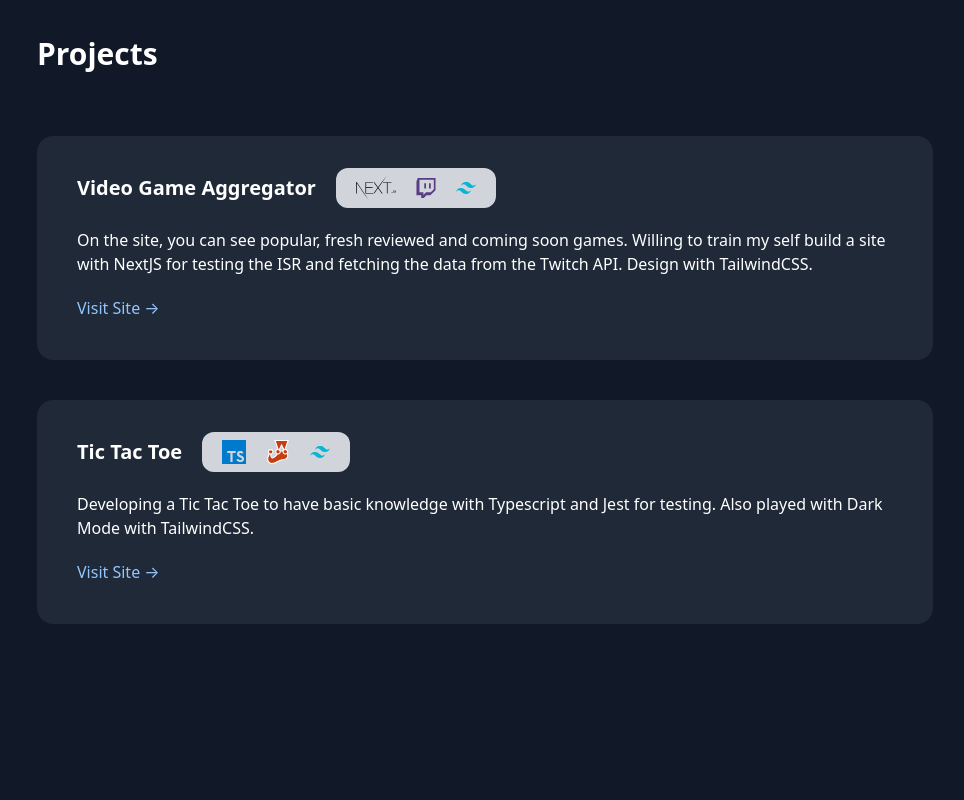
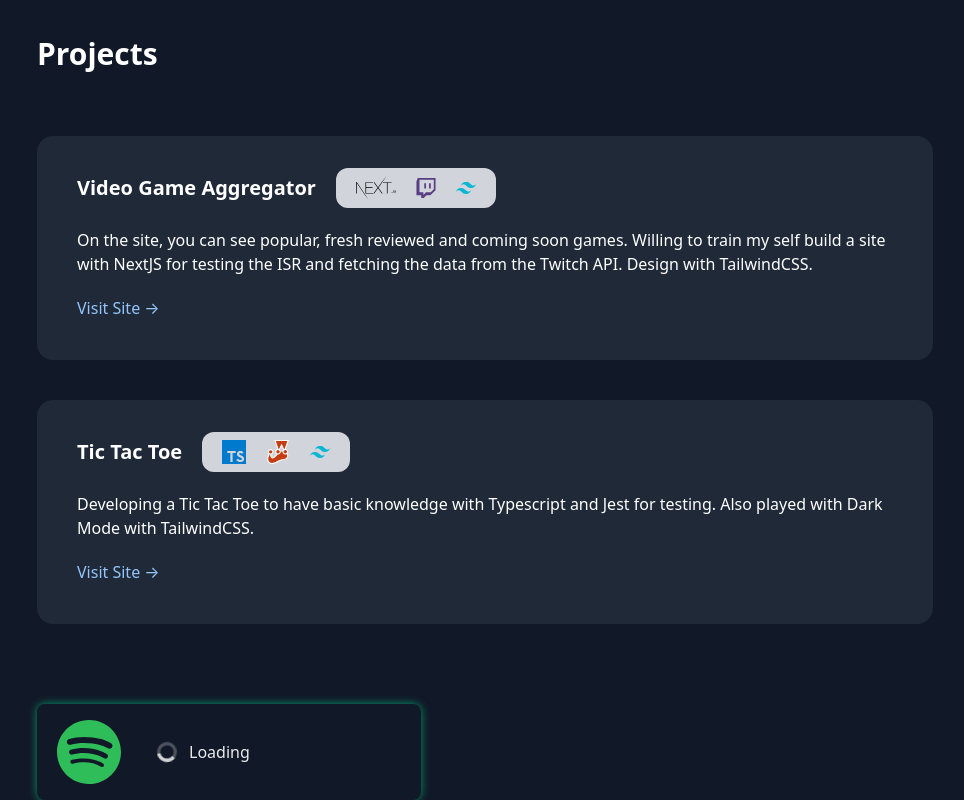
Before and after one commit to santos-pierre/next-portfolio, a Next.js app: page / in a window 1280 px wide. Shown: the part 868-1668 px from the top of the page, without its empty margins (155-1119 px from the left). Before the commit the page ends 1572 px from the top, so only its background shows below. Built offline with nearby package versions, Linux system fonts and the light colour scheme; a web font is replaced by a local one.

Commit message:
Spotify Api Get Current Track + Start Design Spotify Component (Loading State)

```diff
--- /dev/null
+++ b/components/SpotifyCurrentTrack.tsx
@@ -0,0 +1,56 @@
+import SpotifyIcon from './ui/icons/SpotifyLogo';
+import useSWR from 'swr';
+import SpotifyLoadingState from './ui/spotify/SpotifyLoadingState';
+
+const fetcher = (...args: [any]) => fetch(...args).then((res) => res.json());
+
+const SpotifyCurrentTrack = () => {
+    // const { data, error } = useSWR('/api/spotify/playing', fetcher);
+
+    // if (error) {
+    //     return (
+    //         <div className="relative">
+    //             <div className="absolute inset-0 bg-green-600 rounded-lg w-96 blur-md"> </div>
+    //             <div className="relative flex items-center h-24 px-5 space-x-5 bg-gray-900 rounded-lg w-96">
+    //                 <SpotifyIcon className="w-16 h-16" />
+    //                 <div>
+    //                     <p>Not Playing</p>
+    //                 </div>
+    //             </div>
+    //         </div>
+    //     );
+    // }
+
+    // if (!data) {
+    //     return <SpotifyLoadingState />;
+    // }
+
+    // if (!data.is_playing) {
+    //     return (
+    //         <div className="relative">
+    //             <div className="absolute inset-0 bg-green-600 rounded-lg w-96 blur-md"> </div>
+    //             <div className="relative flex items-center h-24 px-5 space-x-5 bg-gray-900 rounded-lg w-96">
+    //                 <SpotifyIcon className="w-16 h-16" />
+    //                 <div>
+    //                     <p>Not Playing</p>
+    //                 </div>
+    //             </div>
+    //         </div>
+    //     );
+    // }
+
+    // return (
+    //     <div className="relative">
+    //         <div className="absolute inset-0 bg-green-600 rounded-lg w-96 blur-md"> </div>
+    //         <div className="relative flex items-center h-24 px-5 space-x-5 bg-gray-900 rounded-lg w-96">
+    //             <SpotifyIcon className="w-16 h-16" />
+    //             <div>
+    //                 <p>Not Playing</p>
+    //             </div>
+    //         </div>
+    //     </div>
+    // );
+    return <SpotifyLoadingState />;
+};
+
+export default SpotifyCurrentTrack;
--- a/components/ui/Cards/Projects/ListProjects.tsx
+++ b/components/ui/Cards/Projects/ListProjects.tsx
@@ -9,7 +9,7 @@ const ListProjects: React.FC<ListProjectsProps> = ({ projects }) => {
     return (
         <ul className="my-16 space-y-10 mx-7 md:mx-0">
             {projects.map((project, index) => {
-                return <ItemProject project={project} index={index} />;
+                return <ItemProject project={project} index={index} key={`${project.title}_${index}`} />;
             })}
         </ul>
     );
--- /dev/null
+++ b/components/ui/icons/SpotifyLogo.tsx
@@ -0,0 +1,14 @@
+import { SVGProps } from 'react';
+
+const SpotifyIcon: React.FC<SVGProps<SVGSVGElement>> = ({ ...props }) => {
+    return (
+        <svg xmlns="http://www.w3.org/2000/svg" viewBox="0 0 2931 2931" {...props}>
+            <path
+                d="M1465.5 0C656.1 0 0 656.1 0 1465.5S656.1 2931 1465.5 2931 2931 2274.9 2931 1465.5C2931 656.2 2274.9.1 1465.5 0zm672.1 2113.6c-26.3 43.2-82.6 56.7-125.6 30.4-344.1-210.3-777.3-257.8-1287.4-141.3-49.2 11.3-98.2-19.5-109.4-68.7-11.3-49.2 19.4-98.2 68.7-109.4C1242.1 1697.1 1721 1752 2107.3 1988c43 26.5 56.7 82.6 30.3 125.6zm179.3-398.9c-33.1 53.8-103.5 70.6-157.2 37.6-393.8-242.1-994.4-312.2-1460.3-170.8-60.4 18.3-124.2-15.8-142.6-76.1-18.2-60.4 15.9-124.1 76.2-142.5 532.2-161.5 1193.9-83.3 1646.2 194.7 53.8 33.1 70.8 103.4 37.7 157.1zm15.4-415.6c-472.4-280.5-1251.6-306.3-1702.6-169.5-72.4 22-149-18.9-170.9-91.3-21.9-72.4 18.9-149 91.4-171 517.7-157.1 1378.2-126.8 1922 196 65.1 38.7 86.5 122.8 47.9 187.8-38.5 65.2-122.8 86.7-187.8 48z"
+                fill="#2ebd59"
+            />
+        </svg>
+    );
+};
+
+export default SpotifyIcon;
--- /dev/null
+++ b/components/ui/spotify/SpotifyLoadingState.tsx
@@ -0,0 +1,37 @@
+import SpotifyIcon from '../icons/SpotifyLogo';
+
+const SpotifyLoadingState = () => {
+    return (
+        <div className="relative">
+            <div className="absolute inset-0 bg-green-600 rounded-lg w-96 blur-sm"> </div>
+            <div className="relative flex items-center h-24 px-5 space-x-5 bg-gray-900 rounded-lg w-96">
+                <SpotifyIcon className="w-16 h-16" />
+                <div className="flex items-center flex-grow pl-5">
+                    <svg
+                        className="w-5 h-5 mr-3 -ml-1 text-white animate-spin"
+                        xmlns="http://www.w3.org/2000/svg"
+                        fill="none"
+                        viewBox="0 0 24 24"
+                    >
+                        <circle
+                            className="opacity-25"
+                            cx="12"
+                            cy="12"
+                            r="10"
+                            stroke="currentColor"
+                            strokeWidth="4"
+                        ></circle>
+                        <path
+                            className="opacity-75"
+                            fill="currentColor"
+                            d="M4 12a8 8 0 018-8V0C5.373 0 0 5.373 0 12h4zm2 5.291A7.962 7.962 0 014 12H0c0 3.042 1.135 5.824 3 7.938l3-2.647z"
+                        ></path>
+                    </svg>
+                    <span className="font-light animate-pulse">Loading</span>
+                </div>
+            </div>
+        </div>
+    );
+};
+
+export default SpotifyLoadingState;
--- /dev/null
+++ b/lib/spotify.ts
@@ -0,0 +1,49 @@
+import querystring from 'querystring';
+
+const client_id = process.env.SPOTIFY_CLIENT_ID;
+const client_secret = process.env.SPOTIFY_CLIENT_SECRET;
+const refresh_token = process.env.SPOTIFY_REFRESH_TOKEN;
+
+const basic = Buffer.from(`${client_id}:${client_secret}`).toString('base64');
+const TOKEN_ENDPOINT = `https://accounts.spotify.com/api/token`;
+
+const getAccessToken = async () => {
+    const response = await fetch(TOKEN_ENDPOINT, {
+        method: 'POST',
+        headers: {
+            Authorization: `Basic ${basic}`,
+            'Content-Type': 'application/x-www-form-urlencoded',
+        },
+        body: querystring.stringify({
+            grant_type: 'refresh_token',
+            refresh_token,
+        }),
+    });
+
+    return response.json();
+};
+
+const CURRENT_USER_PROFILE = `https://api.spotify.com/v1/me`;
+const CURRENT_PLAYING_TRACK = `https://api.spotify.com/v1/me/player/currently-playing`;
+
+export const getCurrentUserProfile = async () => {
+    const { access_token } = await getAccessToken();
+
+    return fetch(CURRENT_USER_PROFILE, {
+        headers: {
+            Authorization: `Bearer ${access_token}`,
+            'Content-Type': 'application/json',
+        },
+    });
+};
+
+export const getCurrentPlayingTrack = async () => {
+    const { access_token } = await getAccessToken();
+
+    return fetch(CURRENT_PLAYING_TRACK, {
+        headers: {
+            Authorization: `Bearer ${access_token}`,
+            'Content-Type': 'application/json',
+        },
+    });
+};
--- a/package.json
+++ b/package.json
@@ -11,7 +11,8 @@
     "dependencies": {
         "next": "^12.0.2",
         "react": "17.0.2",
-        "react-dom": "17.0.2"
+        "react-dom": "17.0.2",
+        "swr": "^1.0.1"
     },
     "devDependencies": {
         "@headlessui/react": "^1.4.1",
--- /dev/null
+++ b/pages/api/spotify/playing.ts
@@ -0,0 +1,31 @@
+import type { NextApiRequest, NextApiResponse } from 'next';
+import { getCurrentPlayingTrack } from '../../../lib/spotify';
+
+export default async (_req: NextApiRequest, res: NextApiResponse) => {
+    const response = await getCurrentPlayingTrack();
+    if (response.status === 204) {
+        return res.status(200).json({ message: 'Not PLaying', is_playing: false });
+    }
+
+    if (response.status === 200) {
+        const { item, is_playing } = await response.json();
+        const artists = item.artists.map(
+            (artist: { href: string; name: string; uri: string; external_urls: any; id: string }) => {
+                return {
+                    app_spotify: artist.uri,
+                    web_spotify: artist.external_urls['spotify'] ? artist.external_urls['spotify'] : null,
+                    name: artist.name,
+                    id: artist.id,
+                };
+            }
+        );
+        return res
+            .status(200)
+            .json({ title: item.name, title_uri: item.uri, album: item.album.name, artists, is_playing });
+    }
+
+    if (!response.ok) {
+        const { error } = await response.json();
+        return res.status(error.status).json(error);
+    }
+};
--- /dev/null
+++ b/pages/api/spotify/user.ts
@@ -0,0 +1,9 @@
+import type { NextApiRequest, NextApiResponse } from 'next';
+import { getCurrentUserProfile } from '../../../lib/spotify';
+
+export default async (req: NextApiRequest, res: NextApiResponse) => {
+    const response = await getCurrentUserProfile();
+    const data = await response.json();
+
+    return res.status(200).json(data);
+};
--- a/pages/index.tsx
+++ b/pages/index.tsx
@@ -2,6 +2,7 @@ import Experiences from '@/components/Experiences';
 import Projects from '@/components/Projects';
 import Hero from '@/components/Hero';
 import BaseLayout from '../components/layout/BaseLayout';
+import SpotifyCurrentTrack from '@/components/SpotifyCurrentTrack';
 
 const Home: React.FC = () => {
     return (
@@ -9,6 +10,7 @@ const Home: React.FC = () => {
             <Hero />
             <Experiences />
             <Projects />
+            <SpotifyCurrentTrack />
         </BaseLayout>
     );
 };
```
Also changed, not shown: 2 other files (tests, documents, lock files or other folders).
